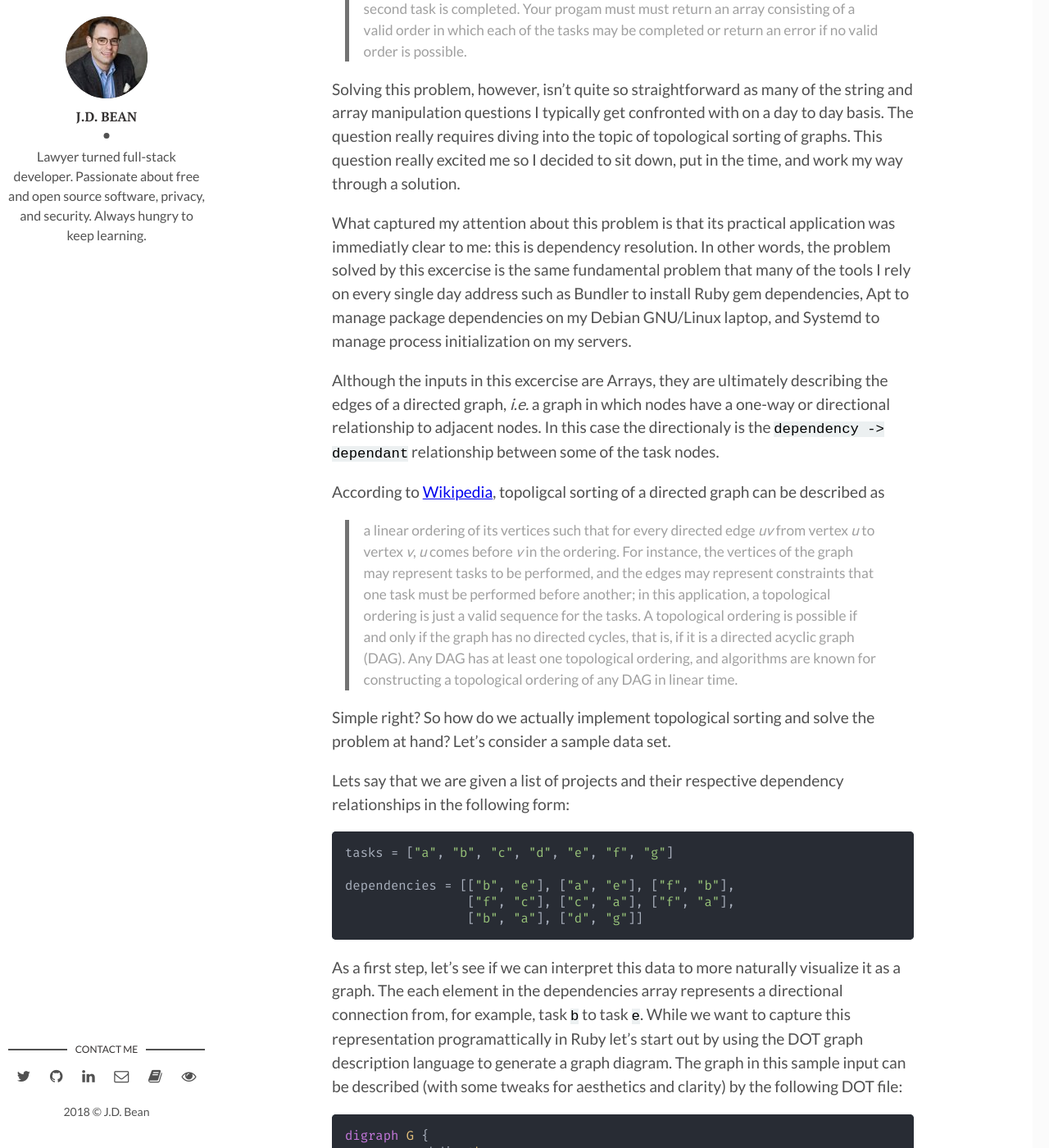
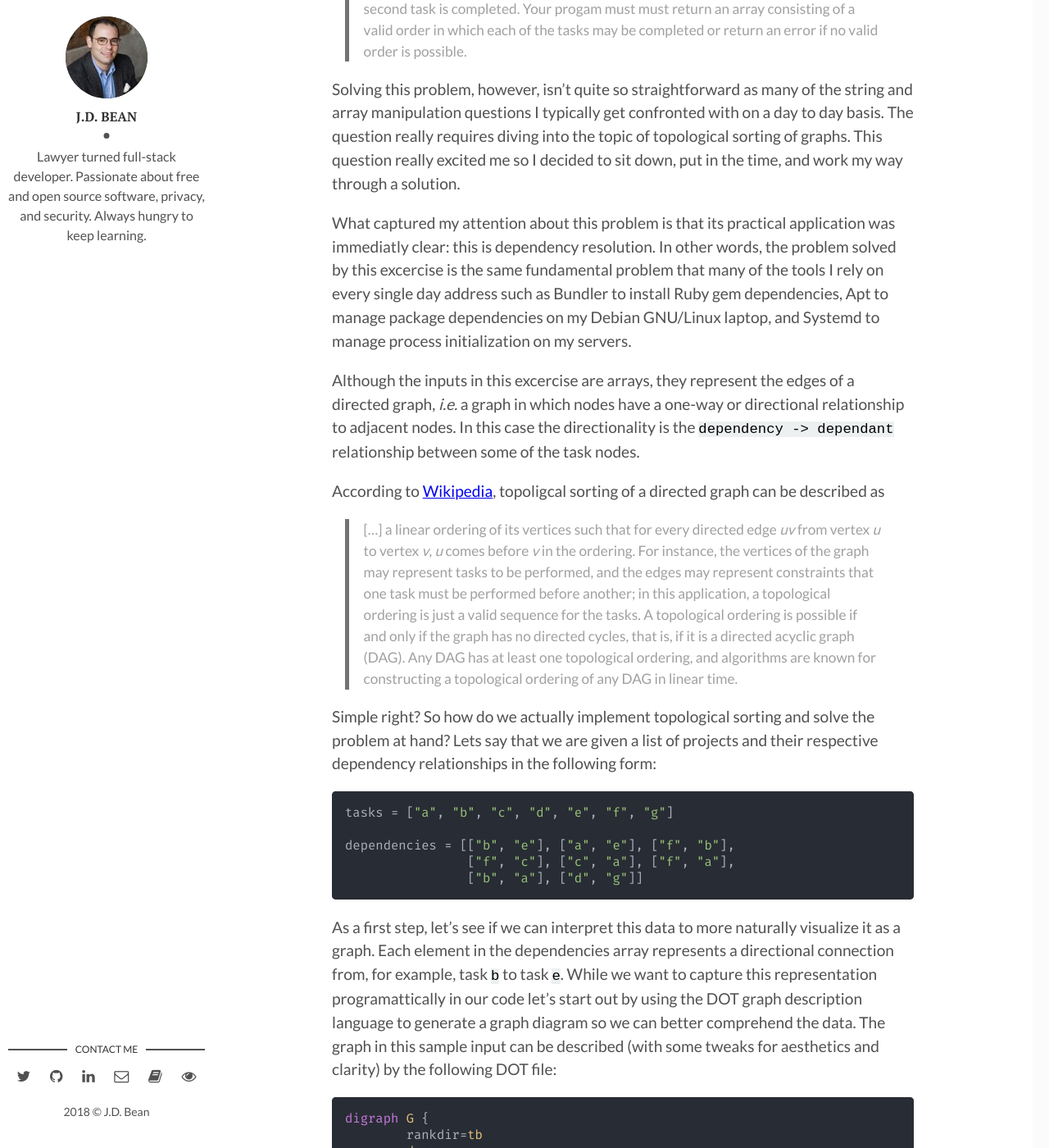
Before and after one commit to jdbean/blog-mirror, a Jekyll site: the page built from _posts/2018-11-05-topological-search.md, in a window 1280 px wide and 1400 px high, scrolled down 789 px. Shown: the whole window at 82% size. Built offline with Jekyll 4.4.1, drawn with Linux system fonts in a browser that asks for light colours; some of the changed text lies outside the part shown.

Commit message:
edits to topological search post

````diff
--- a/_posts/2018-11-05-topological-search.md
+++ b/_posts/2018-11-05-topological-search.md
@@ -20,17 +20,15 @@ The problem didn't seem so complicated at first glance:
 
 Solving this problem, however, isn't quite so straightforward as many of the string and array manipulation questions I typically get confronted with on a day to day basis. The question really requires diving into the topic of topological sorting of graphs. This question really excited me so I decided to sit down, put in the time, and work my way through a solution.
 
-What captured my attention about this problem is that its practical application was immediatly clear to me: this is dependency resolution. In other words, the problem solved by this excercise is the same fundamental problem that many of the tools I rely on every single day address such as Bundler to install Ruby gem dependencies, Apt to manage package dependencies on my Debian GNU/Linux laptop, and Systemd to manage process initialization on my servers.
+What captured my attention about this problem is that its practical application was immediatly clear: this is dependency resolution. In other words, the problem solved by this excercise is the same fundamental problem that many of the tools I rely on every single day address such as Bundler to install Ruby gem dependencies, Apt to manage package dependencies on my Debian GNU/Linux laptop, and Systemd to manage process initialization on my servers.
 
-Although the inputs in this excercise are Arrays, they are ultimately describing the edges of a directed graph, *i.e.* a graph in which nodes have a one-way or directional relationship to adjacent nodes. In this case the directionaly is the `dependency -> dependant` relationship between some of the task nodes.
+Although the inputs in this excercise are arrays, they represent the edges of a directed graph, *i.e.* a graph in which nodes have a one-way or directional relationship to adjacent nodes. In this case the directionality is the `dependency -> dependant` relationship between some of the task nodes.
 
 According to [Wikipedia](https://en.wikipedia.org/wiki/Topological_sorting), topoligcal sorting of a directed graph can be described as
 
->a linear ordering of its vertices such that for every directed edge *uv* from vertex *u* to vertex *v*, *u* comes before *v* in the ordering. For instance, the vertices of the graph may represent tasks to be performed, and the edges may represent constraints that one task must be performed before another; in this application, a topological ordering is just a valid sequence for the tasks. A topological ordering is possible if and only if the graph has no directed cycles, that is, if it is a directed acyclic graph (DAG). Any DAG has at least one topological ordering, and algorithms are known for constructing a topological ordering of any DAG in linear time.
+>[...] a linear ordering of its vertices such that for every directed edge *uv* from vertex *u* to vertex *v*, *u* comes before *v* in the ordering. For instance, the vertices of the graph may represent tasks to be performed, and the edges may represent constraints that one task must be performed before another; in this application, a topological ordering is just a valid sequence for the tasks. A topological ordering is possible if and only if the graph has no directed cycles, that is, if it is a directed acyclic graph (DAG). Any DAG has at least one topological ordering, and algorithms are known for constructing a topological ordering of any DAG in linear time.
 
-Simple right? So how do we actually implement topological sorting and solve the problem at hand? Let's consider a sample data set.
-
-Lets say that we are given a list of projects and their respective dependency relationships in the following form:
+Simple right? So how do we actually implement topological sorting and solve the problem at hand? Lets say that we are given a list of projects and their respective dependency relationships in the following form:
 
 ```ruby
 tasks = ["a", "b", "c", "d", "e", "f", "g"]
@@ -40,7 +38,7 @@
                 ["b", "a"], ["d", "g"]]
 ```
 
-As a first step, let's see if we can interpret this data to more naturally visualize it as a graph. The each element in the dependencies array represents a directional connection from, for example, task `b` to task `e`. While we want to capture this representation programattically in Ruby let's start out by using the DOT graph description language to generate a graph diagram. The graph in this sample input can be described (with some tweaks for aesthetics and clarity) by the following DOT file:
+As a first step, let's see if we can interpret this data to more naturally visualize it as a graph. Each element in the dependencies array represents a directional connection from, for example, task `b` to task `e`. While we want to capture this representation programattically in our code let's start out by using the DOT graph description language to generate a graph diagram so we can better comprehend the data. The graph in this sample input can be described (with some tweaks for aesthetics and clarity) by the following DOT file:
 
 ```dot
 digraph G {
````
Also changed, not shown: other parts of _posts/2018-11-05-topological-search.md (+5 -5 lines).
